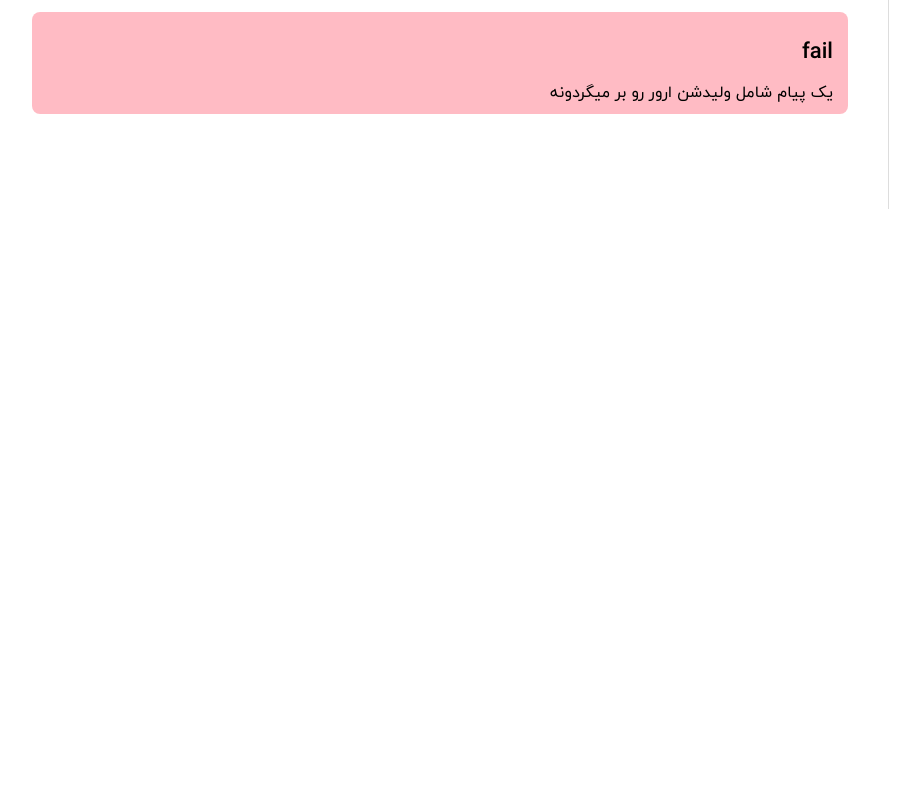
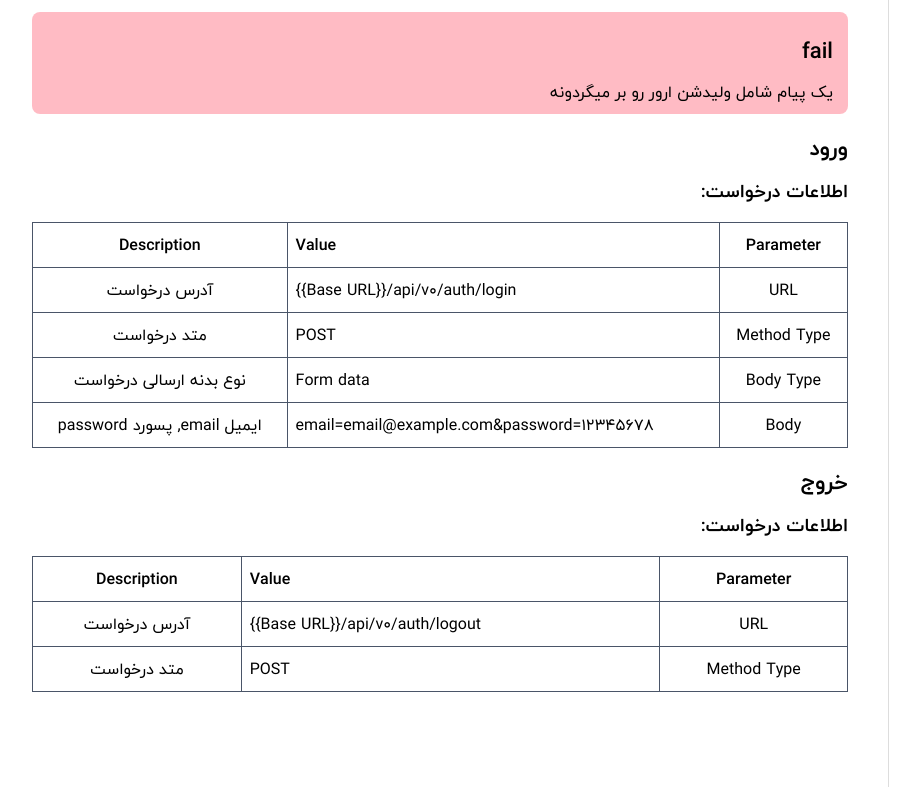
Before and after one commit to goje-softwares/Docs, a plain HTML site: page index.html in a window 1280 px wide. Shown: the part 1196-1983 px from the top of the page, without its empty margins (8-928 px from the left). Before the commit the page ends 1405 px from the top, so only its background shows below. Drawn offline with Linux system fonts and the light colour scheme.

Commit message:
update Docs

```diff
--- a/index.html
+++ b/index.html
@@ -18,10 +18,13 @@
                     <a href="#authentication">احراز هویت</a>
                     <ul>
                         <li><a href="#authentication-register">ثبت نام</a></li>
+                        <li><a href="#authentication-login">ورود</a></li>
+                        <li><a href="#authentication-logout">خروج</a></li>
                     </ul>
                 </li>
             </ul>
         </div>
+
         <div id="main">
             <section id="authentication">
                 <h1>احراز هویت</h1>
@@ -53,14 +56,17 @@
                         </tr>
                         <tr>
                             <td class="text-align-center" data-align="center">‌Body</td>
-                            <td class="text-align-left" data-align="left">name=username&email=email@example.com&password=12345678</td>
-                            <td class="text-align-center" data-align="center">نام کاربر name, ایمیل email, پسورد password</td>
+                            <td class="text-align-left" data-align="left">
+                                name=username&email=email@example.com&password=12345678
+                            </td>
+                            <td class="text-align-center" data-align="center">نام کاربر name, ایمیل email, پسورد
+                                password
+                            </td>
                         </tr>
                         </tbody>
                     </table>
-<h4>curl درخواست</h4>
-                        <pre><code>curl -X POST http://localhost:8001/api/auth/v0/register -H "Content-Type: application/x-www-form-urlencoded" -d "name=username&email=email@example.com&password=12345678"</code></pre>
-                    </div>
+                    <h4>curl درخواست</h4>
+                    <pre><code>curl -X POST http://localhost:8001/api/auth/v0/register -H "Content-Type: application/x-www-form-urlencoded" -d "name=username&email=email@example.com&password=12345678"</code></pre>
                     <div class="route-params">
                         <p class="title">پارامتر ها</p>
                         <table>
@@ -114,6 +120,66 @@
                         </div>
                     </div>
                 </div>
+                <div id="authentication-login">
+                    <h2 class="title">ورود</h2>
+                    <h3>اطلاعات درخواست:</h3>
+                    <table>
+                        <tbody>
+                        <tr>
+                            <td class="text-align-center" data-align="center"><strong>Parameter</strong></td>
+                            <td class="text-align-left" data-align="left"><strong>Value</strong></td>
+                            <td class="text-align-center" data-align="center"><strong>Description</strong></td>
+                        </tr>
+                        <tr>
+                            <td class="text-align-center" data-align="center">URL</td>
+                            <td class="text-align-left" data-align="left">Base URL}}/api/v0/auth/login}}</td>
+                            <td class="text-align-center" data-align="center">آدرس درخواست</td>
+                        </tr>
+                        <tr>
+                            <td class="text-align-center" data-align="center">Method Type</td>
+                            <td class="text-align-left" data-align="left">POST</td>
+                            <td class="text-align-center" data-align="center">متد درخواست</td>
+                        </tr>
+                        <tr>
+                            <td class="text-align-center" data-align="center">Body Type</td>
+                            <td class="text-align-left" data-align="left">Form data</td>
+                            <td class="text-align-center" data-align="center">نوع بدنه ارسالی درخواست</td>
+                        </tr>
+                        <tr>
+                            <td class="text-align-center" data-align="center">‌Body</td>
+                            <td class="text-align-left" data-align="left">
+                                email=email@example.com&password=12345678
+                            </td>
+                            <td class="text-align-center" data-align="center">ایمیل email, پسورد
+                                password
+                            </td>
+                        </tr>
+                        </tbody>
+                    </table>
+                </div>
+                <div id="authentication-logout">
+                    <h2 class="title">خروج</h2>
+                    <h3>اطلاعات درخواست:</h3>
+                    <table>
+                        <tbody>
+                        <tr>
+                            <td class="text-align-center" data-align="center"><strong>Parameter</strong></td>
+                            <td class="text-align-left" data-align="left"><strong>Value</strong></td>
+                            <td class="text-align-center" data-align="center"><strong>Description</strong></td>
+                        </tr>
+                        <tr>
+                            <td class="text-align-center" data-align="center">URL</td>
+                            <td class="text-align-left" data-align="left">Base URL}}/api/v0/auth/logout}}</td>
+                            <td class="text-align-center" data-align="center">آدرس درخواست</td>
+                        </tr>
+                        <tr>
+                            <td class="text-align-center" data-align="center">Method Type</td>
+                            <td class="text-align-left" data-align="left">POST</td>
+                            <td class="text-align-center" data-align="center">متد درخواست</td>
+                        </tr>
+                        </tbody>
+                    </table>
+                </div>
             </section>
         </div>
     </div>
```
